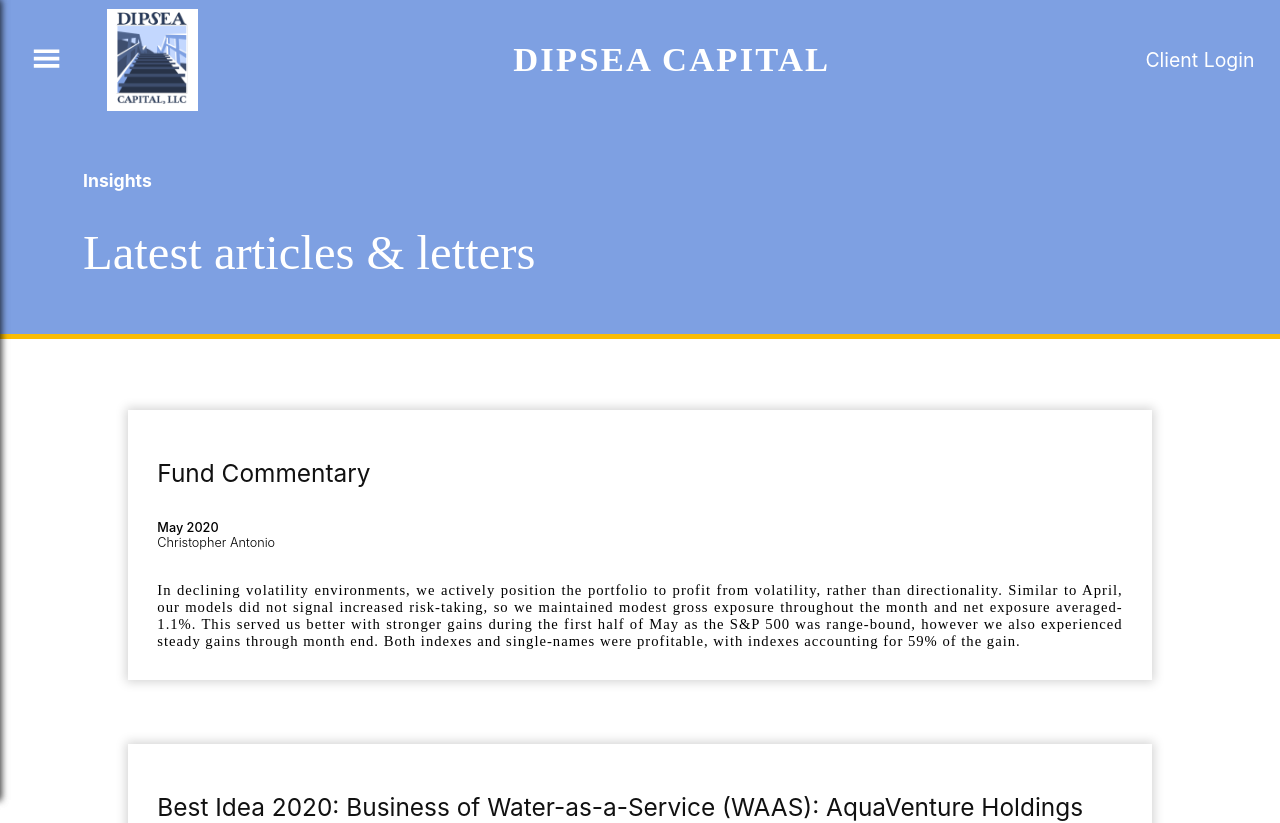
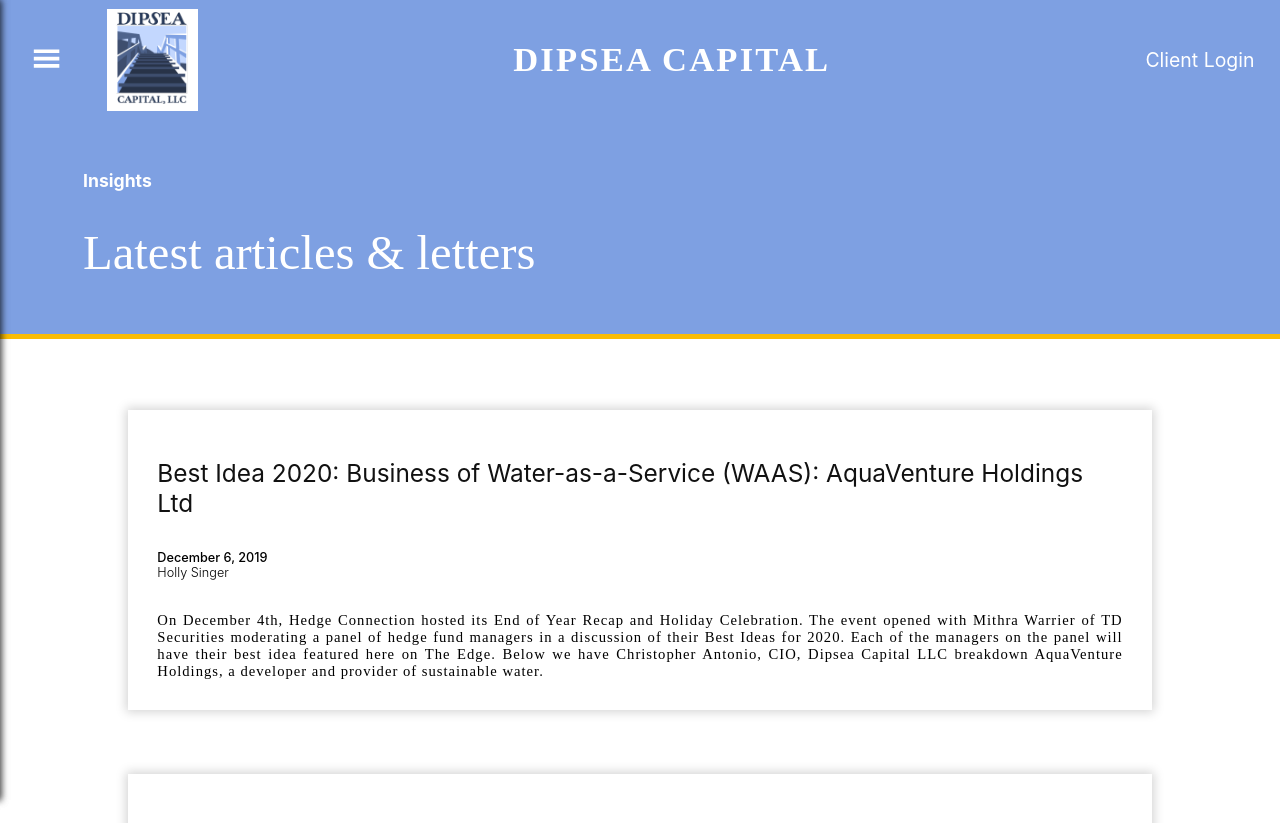
Before and after one commit to christopher-antonio/DipseaCapital-Main-Website, a Next.js app: page /publications in a window 1280 px wide. Shown: the top 823 px of the page. Built offline with nearby package versions, Linux system fonts and the light colour scheme.

Commit message:
removed may commentary from insights page

```diff
--- a/pages/publications.js
+++ b/pages/publications.js
@@ -34,7 +34,6 @@
             <main>
                 <PageHeading head={ headDetail } />
                 <div className='main-sub'>
-                        <Card content={ Info.card4 } delay={ 0 } />
                         <Card content={ Info.card2 } delay={ 200 } />
                         <Card content={ Info.card3 } delay={ 0 } />
                         <Card content={ Info.card1 } delay={ 200 } />
```
